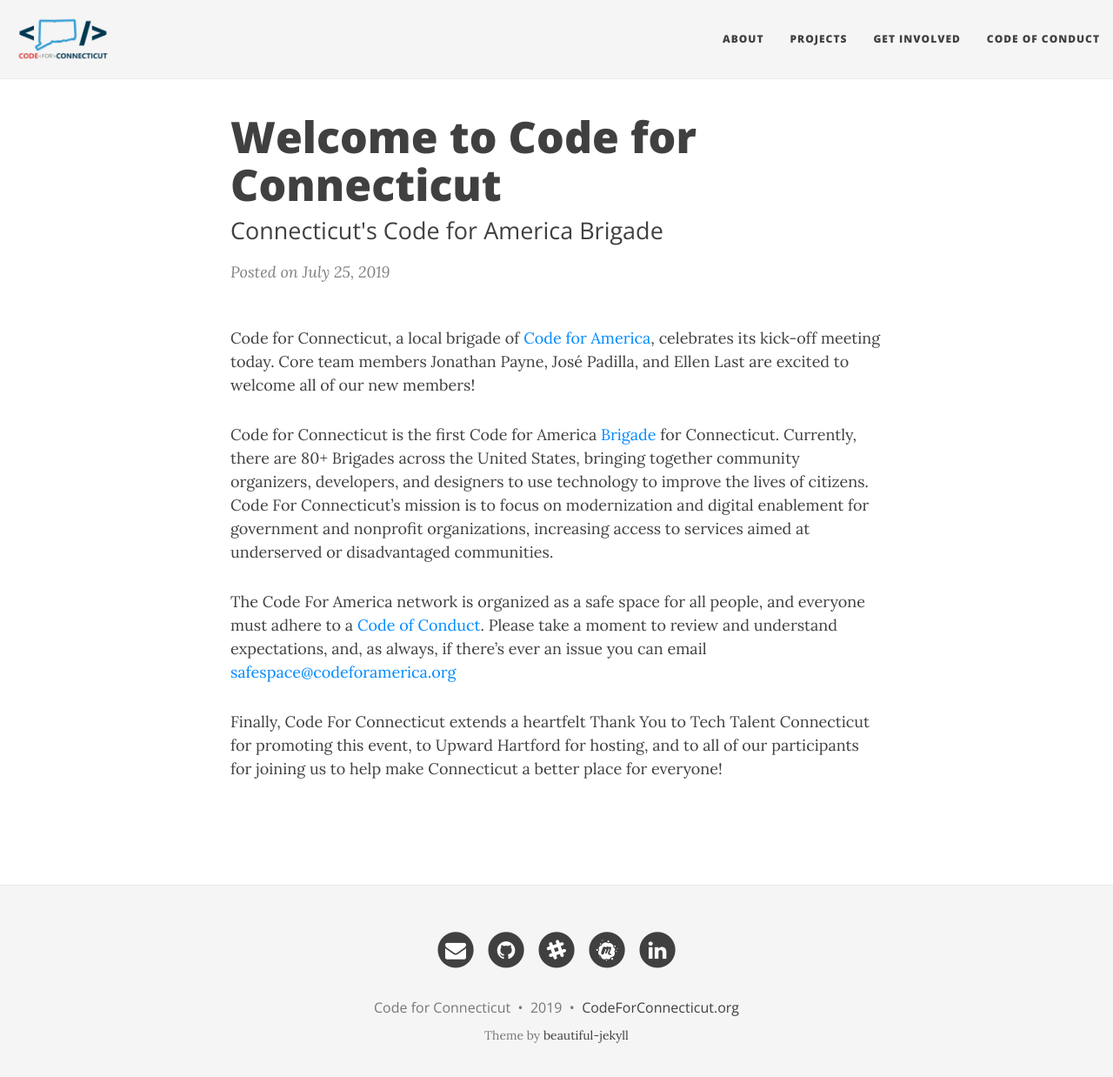
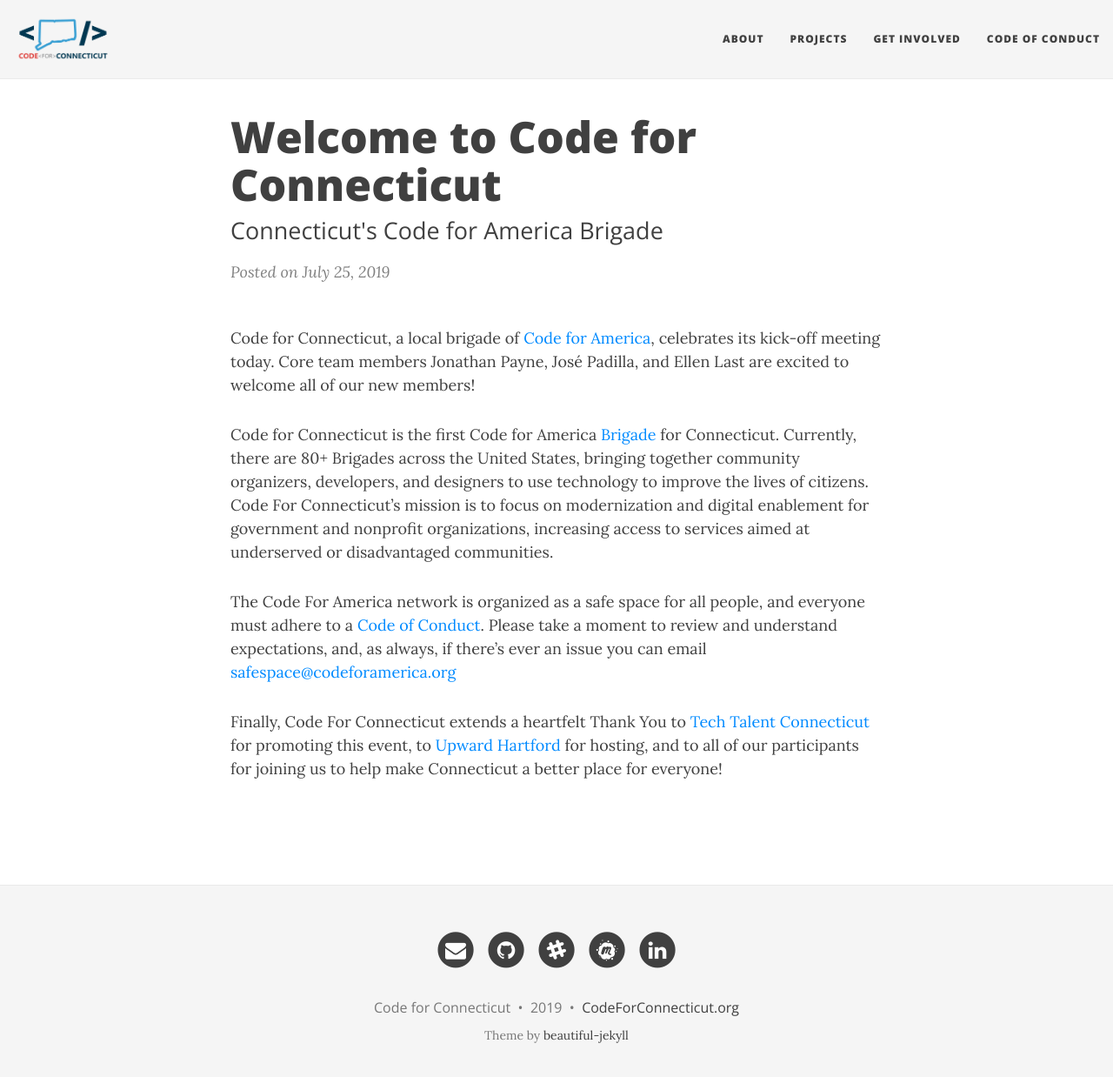
Before and after one commit to codeforct/codeforct.github.io, a Jekyll site: the page built from _posts/2019-07-25-welcome-to-code-for-connecticut.md, in a window 1280 px wide and 1251 px high. Shown: the top 1238 px of the window at 87% size. Built offline with Jekyll 4.4.1, drawn with Linux system fonts in a browser that asks for light colours; nearby versions of some CDN libraries; some of the changed lines change nothing that is shown.

Commit message:
updated link

```diff
--- a/_posts/2019-07-25-welcome-to-code-for-connecticut.md
+++ b/_posts/2019-07-25-welcome-to-code-for-connecticut.md
@@ -12,4 +12,4 @@
 
 The Code For America network is organized as a safe space for all people, and everyone must adhere to a [Code of Conduct](https://github.com/codeforamerica/codeofconduct). Please take a moment to review and understand expectations, and, as always, if there’s ever an issue you can email [safespace@codeforamerica.org](mailto:safespace@codeforamerica.org)
 
-Finally, Code For Connecticut extends a heartfelt Thank You to Tech Talent Connecticut for promoting this event, to Upward Hartford for hosting, and to all of our participants for joining us to help make Connecticut a better place for everyone!
+Finally, Code For Connecticut extends a heartfelt Thank You to [Tech Talent Connecticut](https://www.meetup.com/Tech-Talent-South-Hartford) for promoting this event, to [Upward Hartford](https://moveupward.city/hartford) for hosting, and to all of our participants for joining us to help make Connecticut a better place for everyone!
```
